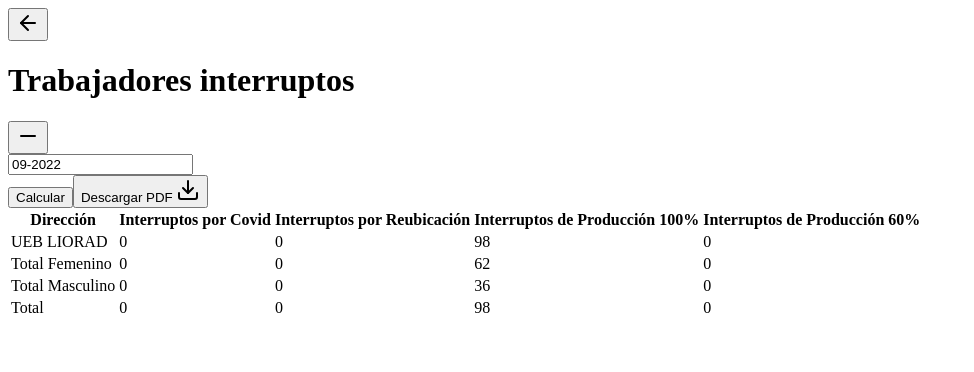
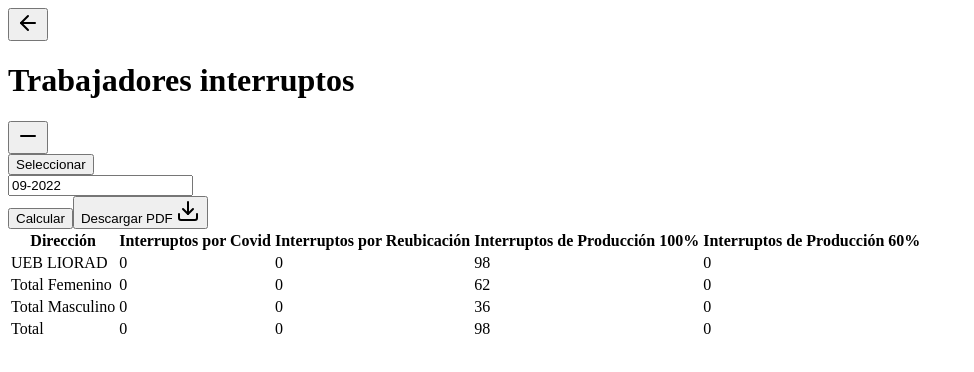
Before and after one commit to Eilen-Fonseca-Garrote/aica-frontend, a Next.js app: page /interruptos in a window 1280 px wide. Shown: the top 372 px of the page, without its empty margins (0-974 px from the left). Built offline with nearby package versions, Linux system fonts and the light colour scheme.

Commit message:
Replace listarInterruptosUEB.tsx

```diff
--- a/src/app/interruptos/listarInterruptosUEB.tsx
+++ b/src/app/interruptos/listarInterruptosUEB.tsx
@@ -4,11 +4,11 @@ import type React from "react"
 
 import { useState } from "react"
 import { Button } from "@/components/ui/button"
+import { Select, SelectContent, SelectItem, SelectTrigger, SelectValue } from "@/components/ui/select"
 import { Input } from "@/components/ui/input"
 import { Download, Minus, ArrowLeft } from "lucide-react"
 import { Table, TableBody, TableCell, TableHead, TableHeader, TableRow } from "@/components/ui/table"
 import { useRouter } from "next/navigation"
-import {Select} from "@/components/ui/select"
 
 export default function TrabajadoresInterruptos() {
   const router = useRouter()
@@ -67,11 +67,18 @@ export default function TrabajadoresInterruptos() {
           </button>
         </div>
 
-        {/* Filtros y acciones */}
+        {/* Filters and Actions */}
         <div className="mb-6 rounded-b-lg bg-white p-4 shadow-sm">
           <div className="mb-4 flex items-center gap-4">
             <Select value={direccion} onValueChange={setDireccion}>
-
+              <SelectTrigger className="w-[280px]">
+                <SelectValue />
+              </SelectTrigger>
+              <SelectContent>
+                <SelectItem value="LIORAD">LIORAD</SelectItem>
+                <SelectItem value="UEB1">UEB1</SelectItem>
+                <SelectItem value="UEB2">UEB2</SelectItem>
+              </SelectContent>
             </Select>
 
             <Input
@@ -91,7 +98,7 @@ export default function TrabajadoresInterruptos() {
           </div>
         </div>
 
-        {/* Tabla de Datos */}
+        {/* Data Table */}
         <div className="rounded-lg bg-white shadow-sm">
           <Table>
             <TableHeader>
```
